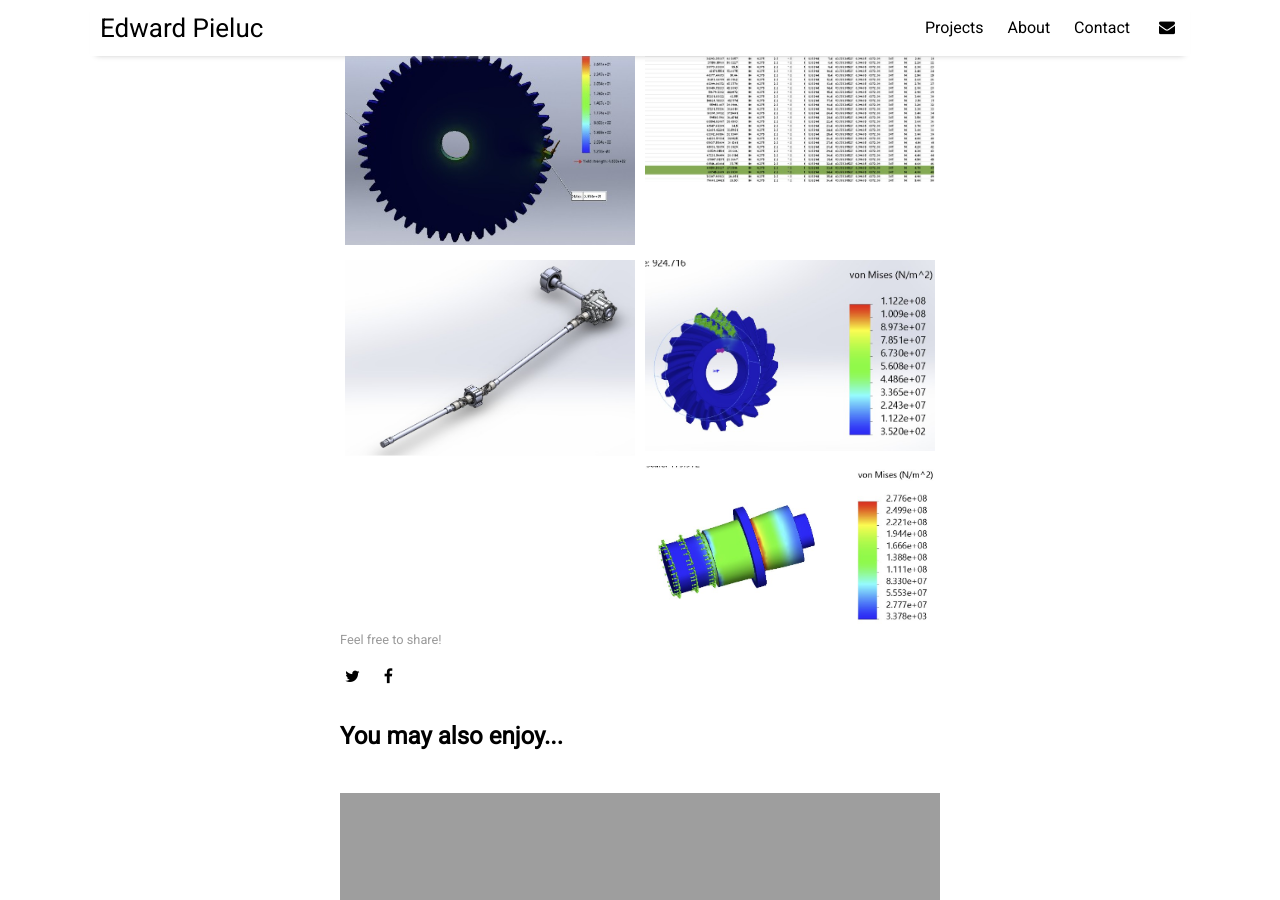
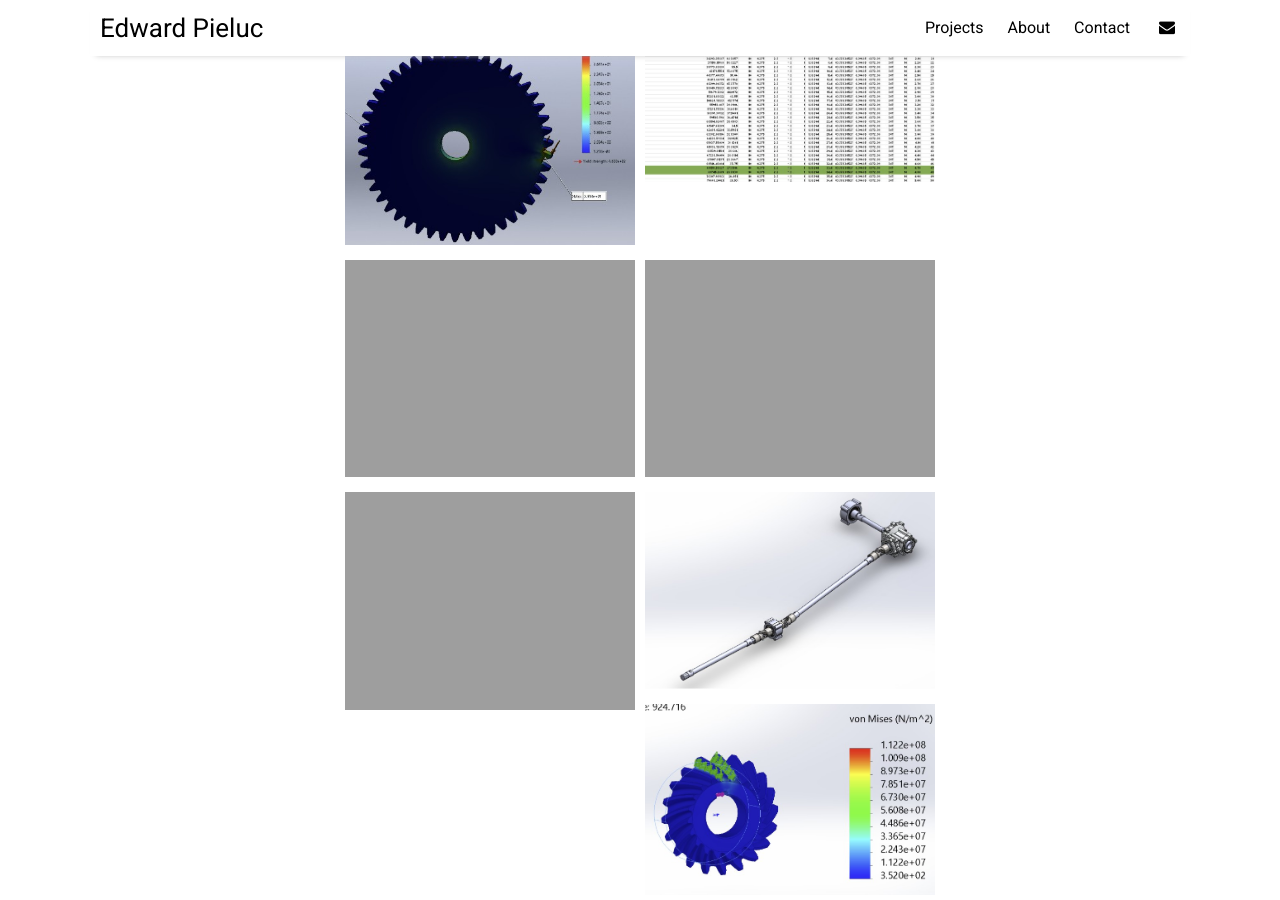
Before and after one commit to epie3/epie3.github.io, a Jekyll site: the page built from _posts/2016-05-05-SAE-Baja-Powertrain.md, in a window 1280 px wide and 900 px high, scrolled down 2167 px. Built offline with Jekyll 4.4.1, drawn with Linux system fonts in a browser that asks for light colours; nearby versions of some CDN libraries.

Commit message:
Update 2016-05-05-SAE-Baja-Powertrain.md

```diff
--- a/_posts/2016-05-05-SAE-Baja-Powertrain.md
+++ b/_posts/2016-05-05-SAE-Baja-Powertrain.md
@@ -55,6 +55,15 @@ Overall requirements for this transfer case included minimizing weight/size, mee
 </div>
 
 <div class="row">
+ <div class="column">
+    <img src="{{ site.github.url }}/assets/img/TransferCaseMill.jpg" alt="PedalArmFEA" style="width:100%">
+  </div>
+  <div class="column">
+    <img src="{{ site.github.url }}/assets/img/TransferCaseFixture.jpg" alt="PedalFEA" style="width:100%">
+  </div>
+    <div class="column">
+    <img src="{{ site.github.url }}/assets/img/FDMill.jpg" alt="PedalFEA" style="width:100%">
+  </div>
   <div class="column">
     <img src="{{ site.github.url }}/assets/img/OverallPowerTrain.jpg" alt="PedalArmFEA" style="width:100%">
   </div>
```
